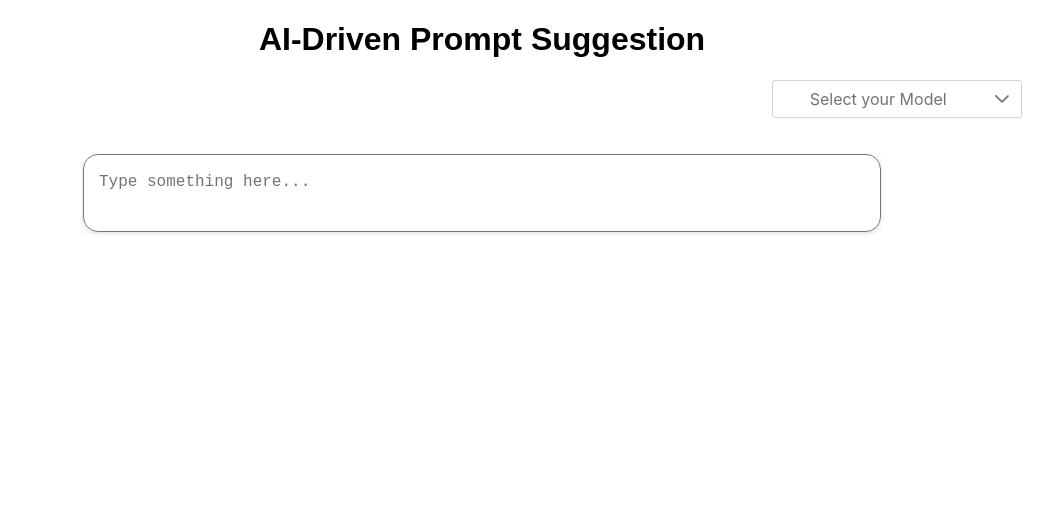
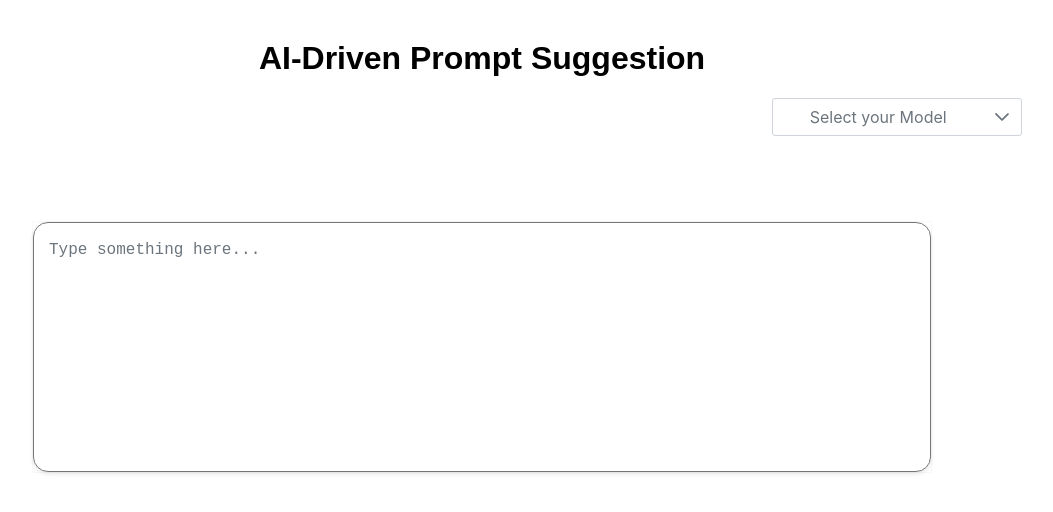
Before and after one commit to AshanLakshitha16763/Medical_Assistant_AI_suggestion, a React (Create React App) app in the folder AI_Suggestion_App/frontend/: page / in a window 1280 px wide. Shown: the top 512 px of the page, without its empty margins (158-1211 px from the left). Built offline with nearby package versions, Linux system fonts and the light colour scheme.

Commit message:
Update the  Alignment
* Update alignment of search bar.
* Suggestion dropdown alignment setting.

```diff
--- a/AI_Suggestion_App/frontend/src/App.css
+++ b/AI_Suggestion_App/frontend/src/App.css
@@ -1,13 +1,12 @@
 .App {
   text-align: center;
   font-family: Arial, sans-serif;
+  margin-top: 40px;
 
 }
 
 
 
-@media (prefers-reduced-motion: no-preference) {
-  .App-logo {
-    animation: App-logo-spin infinite 20s linear;
-  }
-}
+/*@media () {
+
+}*/
--- a/AI_Suggestion_App/frontend/src/components/SearchBar.css
+++ b/AI_Suggestion_App/frontend/src/components/SearchBar.css
@@ -1,16 +1,19 @@
 .search-bar-container {
     position:relative;
     width: 100%;
-    max-width: 800px;
-    margin: 20px auto;
+    max-width: 900px ;
+    margin: 30px;
     border: 1px solid rgb(249, 249, 249);
     isolation: isolate;
+    margin-top: 70px;
+
 }
 
 .search-bar {
 
 
     width: 100%;
+    min-height: 250px;
     padding: 15px;
     font-size: 16px;
     border-radius: 15px;
--- a/AI_Suggestion_App/frontend/src/components/SuggestionsDropdown.css
+++ b/AI_Suggestion_App/frontend/src/components/SuggestionsDropdown.css
@@ -3,7 +3,7 @@
     border-radius: 4px;
     background-color: #fff;
     position: absolute;
-    margin-top: -90px;
+    margin-top: -200px;
     margin-inline-start: 18px;
     max-height: 200px;
     overflow-y: auto;
```
